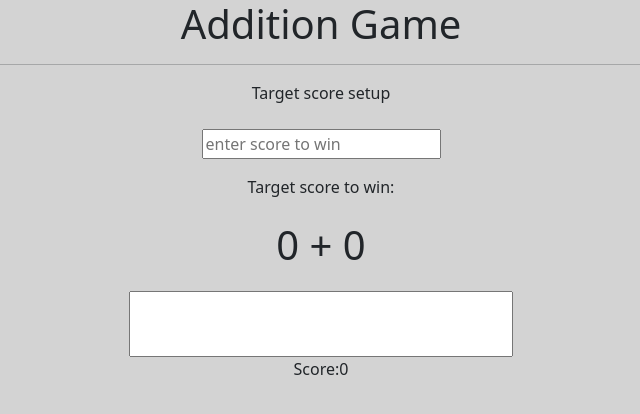
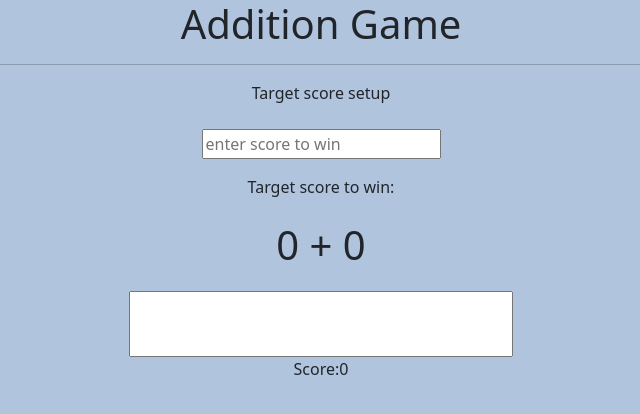
Before and after one commit to einstein2306/flashcard-game, a Flask app: page / in a window 1280 px wide. Shown: the top 414 px of the page, without its empty margins (319-959 px from the left). Run offline with Flask 3, Linux system fonts and the light colour scheme.

Commit message:
color change

```diff
--- a/templates/game.html
+++ b/templates/game.html
@@ -15,7 +15,7 @@
         }
         body{
             text-align: center;
-            background-color: lightgrey;
+            background-color: lightsteelblue;
         }
         .score .input{
             font-size:20px;
@@ -28,7 +28,6 @@
             width:30%;
             border:6%;
         }
-
     </style>
 </head>
 <body>
```
